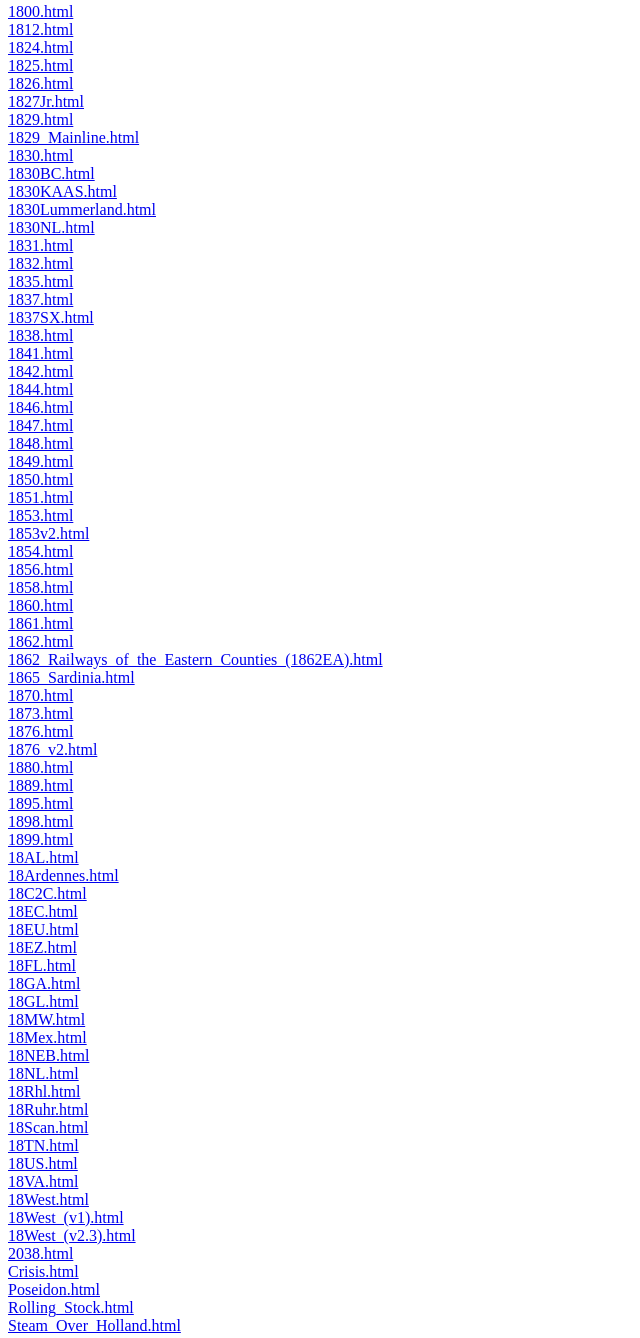
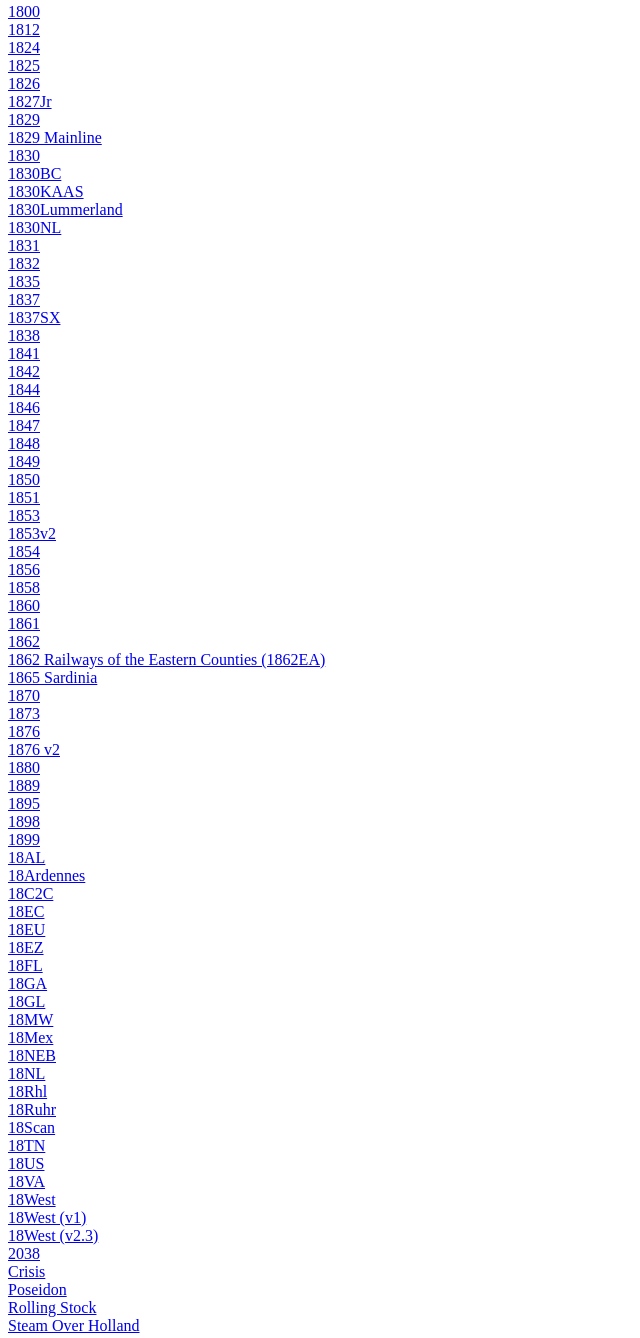
Before and after one commit to 18xx/18xx.github.io, a plain HTML site: page index.html in a window 1280 px wide. Shown: the part 5-1343 px from the top of the page, without its empty margins (0-640 px from the left). Drawn offline with Linux system fonts and the light colour scheme.

Commit message:
Nicer filenames.

```diff
--- a/index.html
+++ b/index.html
@@ -1,74 +1,74 @@
-<a href='games/1800.html'>1800.html</a><br>
-<a href='games/1812.html'>1812.html</a><br>
-<a href='games/1824.html'>1824.html</a><br>
-<a href='games/1825.html'>1825.html</a><br>
-<a href='games/1826.html'>1826.html</a><br>
-<a href='games/1827Jr.html'>1827Jr.html</a><br>
-<a href='games/1829.html'>1829.html</a><br>
-<a href='games/1829_Mainline.html'>1829_Mainline.html</a><br>
-<a href='games/1830.html'>1830.html</a><br>
-<a href='games/1830BC.html'>1830BC.html</a><br>
-<a href='games/1830KAAS.html'>1830KAAS.html</a><br>
-<a href='games/1830Lummerland.html'>1830Lummerland.html</a><br>
-<a href='games/1830NL.html'>1830NL.html</a><br>
-<a href='games/1831.html'>1831.html</a><br>
-<a href='games/1832.html'>1832.html</a><br>
-<a href='games/1835.html'>1835.html</a><br>
-<a href='games/1837.html'>1837.html</a><br>
-<a href='games/1837SX.html'>1837SX.html</a><br>
-<a href='games/1838.html'>1838.html</a><br>
-<a href='games/1841.html'>1841.html</a><br>
-<a href='games/1842.html'>1842.html</a><br>
-<a href='games/1844.html'>1844.html</a><br>
-<a href='games/1846.html'>1846.html</a><br>
-<a href='games/1847.html'>1847.html</a><br>
-<a href='games/1848.html'>1848.html</a><br>
-<a href='games/1849.html'>1849.html</a><br>
-<a href='games/1850.html'>1850.html</a><br>
-<a href='games/1851.html'>1851.html</a><br>
-<a href='games/1853.html'>1853.html</a><br>
-<a href='games/1853v2.html'>1853v2.html</a><br>
-<a href='games/1854.html'>1854.html</a><br>
-<a href='games/1856.html'>1856.html</a><br>
-<a href='games/1858.html'>1858.html</a><br>
-<a href='games/1860.html'>1860.html</a><br>
-<a href='games/1861.html'>1861.html</a><br>
-<a href='games/1862.html'>1862.html</a><br>
-<a href='games/1862_Railways_of_the_Eastern_Counties_(1862EA).html'>1862_Railways_of_the_Eastern_Counties_(1862EA).html</a><br>
-<a href='games/1865_Sardinia.html'>1865_Sardinia.html</a><br>
-<a href='games/1870.html'>1870.html</a><br>
-<a href='games/1873.html'>1873.html</a><br>
-<a href='games/1876.html'>1876.html</a><br>
-<a href='games/1876_v2.html'>1876_v2.html</a><br>
-<a href='games/1880.html'>1880.html</a><br>
-<a href='games/1889.html'>1889.html</a><br>
-<a href='games/1895.html'>1895.html</a><br>
-<a href='games/1898.html'>1898.html</a><br>
-<a href='games/1899.html'>1899.html</a><br>
-<a href='games/18AL.html'>18AL.html</a><br>
-<a href='games/18Ardennes.html'>18Ardennes.html</a><br>
-<a href='games/18C2C.html'>18C2C.html</a><br>
-<a href='games/18EC.html'>18EC.html</a><br>
-<a href='games/18EU.html'>18EU.html</a><br>
-<a href='games/18EZ.html'>18EZ.html</a><br>
-<a href='games/18FL.html'>18FL.html</a><br>
-<a href='games/18GA.html'>18GA.html</a><br>
-<a href='games/18GL.html'>18GL.html</a><br>
-<a href='games/18MW.html'>18MW.html</a><br>
-<a href='games/18Mex.html'>18Mex.html</a><br>
-<a href='games/18NEB.html'>18NEB.html</a><br>
-<a href='games/18NL.html'>18NL.html</a><br>
-<a href='games/18Rhl.html'>18Rhl.html</a><br>
-<a href='games/18Ruhr.html'>18Ruhr.html</a><br>
-<a href='games/18Scan.html'>18Scan.html</a><br>
-<a href='games/18TN.html'>18TN.html</a><br>
-<a href='games/18US.html'>18US.html</a><br>
-<a href='games/18VA.html'>18VA.html</a><br>
-<a href='games/18West.html'>18West.html</a><br>
-<a href='games/18West_(v1).html'>18West_(v1).html</a><br>
-<a href='games/18West_(v2.3).html'>18West_(v2.3).html</a><br>
-<a href='games/2038.html'>2038.html</a><br>
-<a href='games/Crisis.html'>Crisis.html</a><br>
-<a href='games/Poseidon.html'>Poseidon.html</a><br>
-<a href='games/Rolling_Stock.html'>Rolling_Stock.html</a><br>
-<a href='games/Steam_Over_Holland.html'>Steam_Over_Holland.html</a><br>
+<a href='games/1800.html'>1800</a><br>
+<a href='games/1812.html'>1812</a><br>
+<a href='games/1824.html'>1824</a><br>
+<a href='games/1825.html'>1825</a><br>
+<a href='games/1826.html'>1826</a><br>
+<a href='games/1827Jr.html'>1827Jr</a><br>
+<a href='games/1829.html'>1829</a><br>
+<a href='games/1829_Mainline.html'>1829 Mainline</a><br>
+<a href='games/1830.html'>1830</a><br>
+<a href='games/1830BC.html'>1830BC</a><br>
+<a href='games/1830KAAS.html'>1830KAAS</a><br>
+<a href='games/1830Lummerland.html'>1830Lummerland</a><br>
+<a href='games/1830NL.html'>1830NL</a><br>
+<a href='games/1831.html'>1831</a><br>
+<a href='games/1832.html'>1832</a><br>
+<a href='games/1835.html'>1835</a><br>
+<a href='games/1837.html'>1837</a><br>
+<a href='games/1837SX.html'>1837SX</a><br>
+<a href='games/1838.html'>1838</a><br>
+<a href='games/1841.html'>1841</a><br>
+<a href='games/1842.html'>1842</a><br>
+<a href='games/1844.html'>1844</a><br>
+<a href='games/1846.html'>1846</a><br>
+<a href='games/1847.html'>1847</a><br>
+<a href='games/1848.html'>1848</a><br>
+<a href='games/1849.html'>1849</a><br>
+<a href='games/1850.html'>1850</a><br>
+<a href='games/1851.html'>1851</a><br>
+<a href='games/1853.html'>1853</a><br>
+<a href='games/1853v2.html'>1853v2</a><br>
+<a href='games/1854.html'>1854</a><br>
+<a href='games/1856.html'>1856</a><br>
+<a href='games/1858.html'>1858</a><br>
+<a href='games/1860.html'>1860</a><br>
+<a href='games/1861.html'>1861</a><br>
+<a href='games/1862.html'>1862</a><br>
+<a href='games/1862_Railways_of_the_Eastern_Counties_(1862EA).html'>1862 Railways of the Eastern Counties (1862EA)</a><br>
+<a href='games/1865_Sardinia.html'>1865 Sardinia</a><br>
+<a href='games/1870.html'>1870</a><br>
+<a href='games/1873.html'>1873</a><br>
+<a href='games/1876.html'>1876</a><br>
+<a href='games/1876_v2.html'>1876 v2</a><br>
+<a href='games/1880.html'>1880</a><br>
+<a href='games/1889.html'>1889</a><br>
+<a href='games/1895.html'>1895</a><br>
+<a href='games/1898.html'>1898</a><br>
+<a href='games/1899.html'>1899</a><br>
+<a href='games/18AL.html'>18AL</a><br>
+<a href='games/18Ardennes.html'>18Ardennes</a><br>
+<a href='games/18C2C.html'>18C2C</a><br>
+<a href='games/18EC.html'>18EC</a><br>
+<a href='games/18EU.html'>18EU</a><br>
+<a href='games/18EZ.html'>18EZ</a><br>
+<a href='games/18FL.html'>18FL</a><br>
+<a href='games/18GA.html'>18GA</a><br>
+<a href='games/18GL.html'>18GL</a><br>
+<a href='games/18MW.html'>18MW</a><br>
+<a href='games/18Mex.html'>18Mex</a><br>
+<a href='games/18NEB.html'>18NEB</a><br>
+<a href='games/18NL.html'>18NL</a><br>
+<a href='games/18Rhl.html'>18Rhl</a><br>
+<a href='games/18Ruhr.html'>18Ruhr</a><br>
+<a href='games/18Scan.html'>18Scan</a><br>
+<a href='games/18TN.html'>18TN</a><br>
+<a href='games/18US.html'>18US</a><br>
+<a href='games/18VA.html'>18VA</a><br>
+<a href='games/18West.html'>18West</a><br>
+<a href='games/18West_(v1).html'>18West (v1)</a><br>
+<a href='games/18West_(v2.3).html'>18West (v2.3)</a><br>
+<a href='games/2038.html'>2038</a><br>
+<a href='games/Crisis.html'>Crisis</a><br>
+<a href='games/Poseidon.html'>Poseidon</a><br>
+<a href='games/Rolling_Stock.html'>Rolling Stock</a><br>
+<a href='games/Steam_Over_Holland.html'>Steam Over Holland</a><br>
```
Also changed, not shown: 1 other file.
